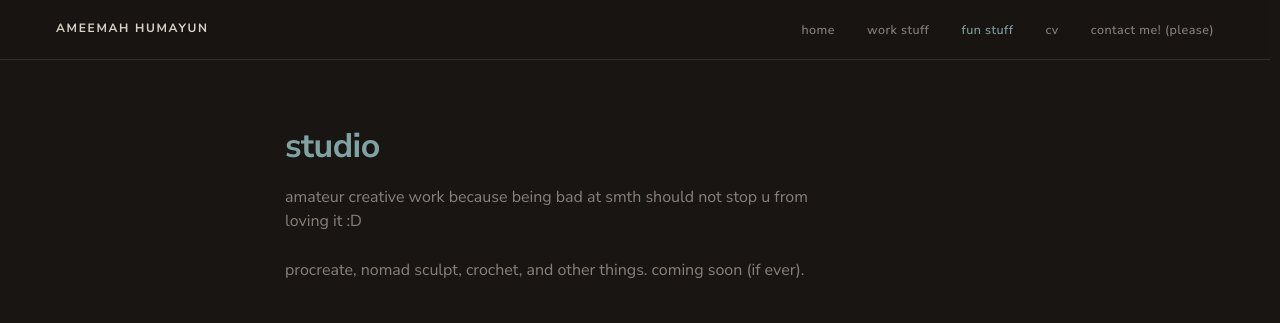
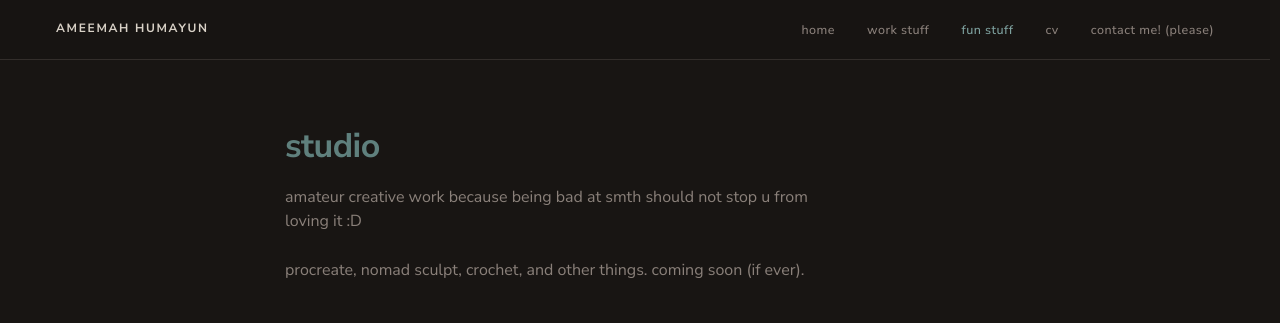
Before and after one commit to ameemahumayun/ameemahumayun.github.io, a Jekyll site: the page built from studio/index.html, in a window 1280 px wide. Shown: the top 323 px of the page. Built offline with Jekyll 4.4.1, drawn with Linux system fonts in a browser that asks for light colours.

Commit message:
Update index.html

```diff
--- a/studio/index.html
+++ b/studio/index.html
@@ -9,7 +9,7 @@
   <div class="page-head__inner">
     <!-- <div class="eyebrow eyebrow-rule">fun stuff</div> -->
     <!-- <h1 class="page-head__title">studio</h1> -->
-    <h1 class="page-head__title" style="color:var(--color-accent);">studio</h1>
+    <h1 class="page-head__title" style="color:var(--color-accent-deep);">studio</h1>
     <p class="page-head__intro">amateur creative work because being bad at smth should not stop u from loving it :D</p>
     <p class="page-head__intro">procreate, nomad sculpt, crochet, and other things. coming soon (if ever).</p>
 
```
